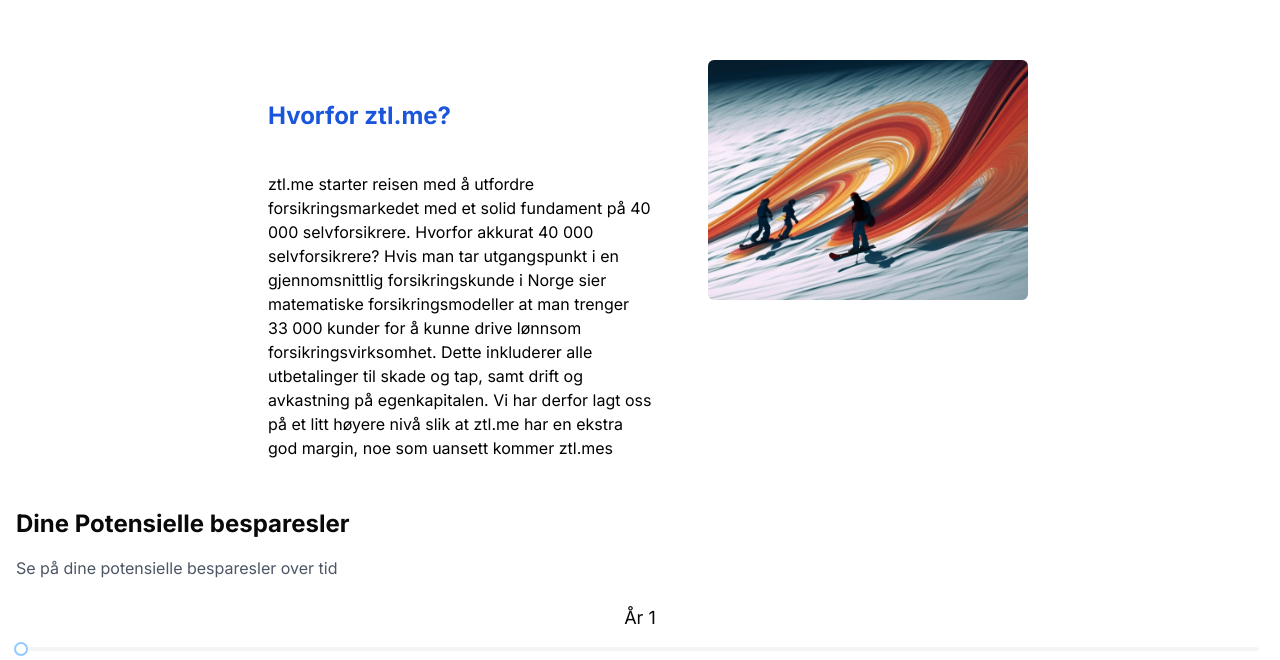
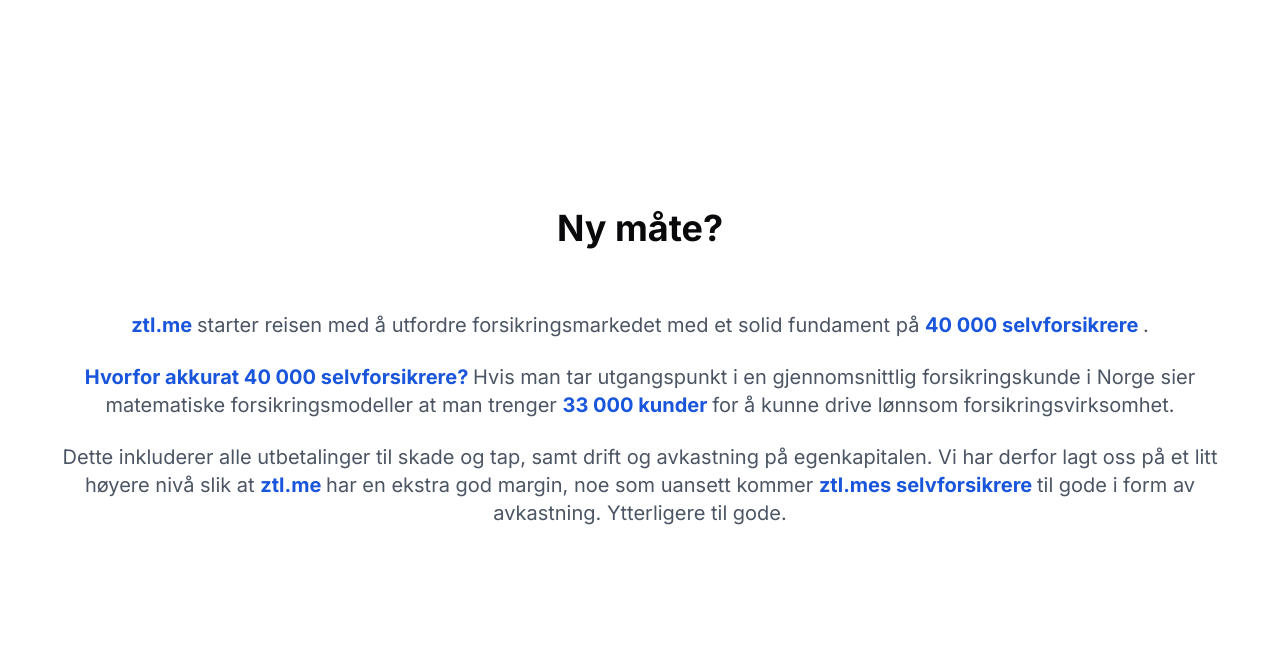
Before and after one commit to abylikhsanov/ztlme-landing-next, a Next.js app: page / in a window 1280 px wide. Shown: the part 820-1480 px from the top of the page. Built offline with nearby package versions, Linux system fonts and the light colour scheme.

Commit message:
adding scroll animation

```diff
--- a/src/app/page.tsx
+++ b/src/app/page.tsx
@@ -4,9 +4,9 @@
 
 import {useState, useEffect} from "react";
 import {Header} from "@/components/landing_page/Header"
-import {AuroraBackgroundDemo, Hero} from "@/components/landing_page/Hero"
+import {AuroraBackgroundDemo} from "@/components/landing_page/Hero"
 import {Calculator, TaxCalculator} from "@/components/landing_page/Calculator"
-import {Why} from "@/components/landing_page/Why"
+import {Why, ScrollComponent} from "@/components/landing_page/Why"
 import {FAQ} from "@/components/landing_page/FAQ"
 import {Footer} from "@/components/landing_page/Footprint"
 import {SignUpModal} from "@/components/landing_page/PopUp";
@@ -45,7 +45,7 @@
                     <div>
                         {showModal && <SignUpModal onClose={handleModal} setPage={handlePageChange}/>}
                         <AuroraBackgroundDemo handleClick={handleModal}/>
-                        <Why/>
+                        <ScrollComponent/>
                         <TaxCalculator/>
                         <FAQ/>
                     </div>
--- a/src/components/landing_page/Why.tsx
+++ b/src/components/landing_page/Why.tsx
@@ -1,17 +1,115 @@
 "use client";
 
-import {useState} from "react";
+import { useState, useRef, useEffect } from "react";
 import Image from "next/image";
-import {Button} from "@/components/ui/button"
-import { StickyScroll} from "@/lib/sticky-scroll-reveal";
+import { Button } from "@/components/ui/button";
+import { StickyScroll } from "@/lib/sticky-scroll-reveal";
+import { gsap } from "gsap";
+import { ScrollTrigger } from "gsap/dist/ScrollTrigger";
+
+export const ScrollComponent = () => {
+  const sectionRef = useRef<null | HTMLDivElement>(null);
+  const triggerRef = useRef<null | HTMLDivElement>(null);
+  const [firstFeatureOpened, setFirstFeatureOpened] = useState(false);
+  const [secondFeatureOpened, setSecondFeatureOpened] = useState(false);
+  const [thirdFeatureOpened, setThirdFeatureOpened] = useState(false);
+  gsap.registerPlugin(ScrollTrigger);
+
+  useEffect(() => {
+    const pin = gsap.fromTo(
+      sectionRef.current,
+      {
+        translateX: 0,
+      },
+      {
+        translateX: "-300vw",
+        ease: "none",
+        duration: 1,
+        scrollTrigger: {
+          trigger: triggerRef.current,
+          start: "top top",
+          end: "2000 top",
+          scrub: 0.6,
+          pin: true,
+        },
+      }
+    );
+
+    return () => {
+      pin.kill();
+    };
+  }, []);
+
+  return (
+    <section id={"Why"} className="overflow-hidden">
+      <div ref={triggerRef}>
+        <div className="h-screen w-400vw flex flex-row relative" ref={sectionRef}>
+          {/* Feature 1 */}
+          <div className="h-screen w-screen flex flex-col justify-center items-center">
+            <h1 className="font-bold leading-normal font-dm text-4xl mb-6">Ny måte?</h1>
+            <div className="p-8 text-md md:text-lg lg:text-xl font-dm text-center text-gray-600 leading-relaxed space-y-6">
+              <p>
+                <strong>
+                  <span className="text-blue-700">ztl.me</span>{" "}
+                </strong>{" "}
+                starter reisen med å utfordre forsikringsmarkedet med et solid fundament på{" "}
+                <strong>
+                  <span className="text-blue-700">40 000 selvforsikrere</span>{" "}
+                </strong>
+                .
+              </p>
+              <p>
+                <strong>
+                  <span className="text-blue-700">Hvorfor akkurat 40 000 selvforsikrere?</span>{" "}
+                </strong>{" "}
+                Hvis man tar utgangspunkt i en gjennomsnittlig forsikringskunde i Norge sier matematiske forsikringsmodeller at man trenger{" "}
+                <strong>
+                  <span className="text-blue-700">33 000 kunder</span>{" "}
+                </strong>{" "}
+                for å kunne drive lønnsom forsikringsvirksomhet.
+              </p>
+              <p>
+                Dette inkluderer alle utbetalinger til skade og tap, samt drift og avkastning på egenkapitalen. Vi har derfor lagt oss på et litt høyere nivå
+                slik at{" "}
+                <strong>
+                  <span className="text-blue-700">ztl.me</span>{" "}
+                </strong>{" "}
+                har en ekstra god margin, noe som uansett kommer{" "}
+                <strong>
+                  <span className="text-blue-700">ztl.mes selvforsikrere</span>{" "}
+                </strong>{" "}
+                til gode i form av avkastning. Ytterligere til gode.
+              </p>
+            </div>
+          </div>
+          {/* Feature 2 */}
+          <div className="h-screen w-screen flex flex-col justify-center items-center">
+            <h1 className="font-bold leading-normal font-dm text-4xl mb-6">Imagine Anna</h1>
+            <p>Anna has a low risk profile, owns a car and pays around 15,000 NOK for the car insurance. </p>
+          </div>
+          {/* Feature 3 */}
+          <div className="h-screen w-screen flex flex-col justify-center items-center">
+            <h1 className="font-bold leading-normal font-dm text-4xl mb-6">No claims made?</h1>
+            <p>Anna does not get any benefit from that.</p>
+          </div>
+          {/* Feature 4 */}
+          <div className="h-screen w-screen flex flex-col justify-center items-center">
+            <h1 className="font-bold leading-normal font-dm text-4xl mb-6">Statistics tell everything</h1>
+            <p>Official data from statistics show that only a light higher sum of half of the car premiums are being used to pay claims</p>
+          </div>
+        </div>
+      </div>
+    </section>
+  );
+};
 
 export const Why = () => {
   return (
     <div className="">
       <StickyScroll content={content} />
     </div>
-    )
-}
+  );
+};
 
 export const Ahy = () => {
   const [firstFeatureOpened, setFirstFeatureOpened] = useState(false);
@@ -20,18 +118,13 @@
 
   return (
     <div className="flex flex-col m-12 max-w-7xl mx-auto">
-            <div
-                        className="flex flex-col items-center p-8 max-w-4xl mx-auto rounded-xl mb-24 bg-gray-50 shadow-xl">
+      <div className="flex flex-col items-center p-8 max-w-4xl mx-auto rounded-xl mb-24 bg-gray-50 shadow-xl">
         <h1 className="font-bold leading-normal font-dm text-4xl mb-6">Hvorfor ztl.me?</h1>
         <p className="text-md md:text-lg lg:text-xl font-dm text-center text-gray-600 leading-relaxed">
-                    ztl.me starter reisen med å utfordre forsikringsmarkedet med et solid fundament på 40 000
-                    selvforsikrere. Hvorfor akkurat 40 000 selvforsikrere? Hvis
-                    man tar utgangspunkt i en gjennomsnittlig forsikringskunde i Norge sier matematiske
-                    forsikringsmodeller at man trenger 33 000 kunder for å kunne drive
-                    lønnsom forsikringsvirksomhet. Dette inkluderer alle utbetalinger til skade og tap, samt drift og
-                    avkastning på egenkapitalen. Vi har derfor lagt oss
-                    på et litt høyere nivå slik at ztl.me har en ekstra god margin, noe som uansett kommer ztl.mes
-                    selvforsikrere til gode i form av avkastning.
+          ztl.me starter reisen med å utfordre forsikringsmarkedet med et solid fundament på 40 000 selvforsikrere. Hvorfor akkurat 40 000 selvforsikrere? Hvis
+          man tar utgangspunkt i en gjennomsnittlig forsikringskunde i Norge sier matematiske forsikringsmodeller at man trenger 33 000 kunder for å kunne drive
+          lønnsom forsikringsvirksomhet. Dette inkluderer alle utbetalinger til skade og tap, samt drift og avkastning på egenkapitalen. Vi har derfor lagt oss
+          på et litt høyere nivå slik at ztl.me har en ekstra god margin, noe som uansett kommer ztl.mes selvforsikrere til gode i form av avkastning.
           Ytterligere til gode.
         </p>
         {/* Add a button or call to action if applicable */}
@@ -67,7 +160,6 @@
       </div>
 
       <div>
-
         {/* Third feature */}
         <Features
           header="Styrk felleskapet"
@@ -83,14 +175,14 @@
         />
       </div>
     </div>
-)
-    ;
+  );
 };
 
 const content = [
   {
     title: "Hvorfor ztl.me?",
-        description: "ztl.me starter reisen med å utfordre forsikringsmarkedet med et solid fundament på 40 000\n" +
+    description:
+      "ztl.me starter reisen med å utfordre forsikringsmarkedet med et solid fundament på 40 000\n" +
       "                selvforsikrere. Hvorfor akkurat 40 000 selvforsikrere? Hvis\n" +
       "                man tar utgangspunkt i en gjennomsnittlig forsikringskunde i Norge sier matematiske\n" +
       "                forsikringsmodeller at man trenger 33 000 kunder for å kunne drive\n" +
@@ -101,13 +193,7 @@
       "                Ytterligere til gode.",
     content: (
       <div className="h-full w-full bg-[linear-gradient(to_bottom_right,var(--cyan-500),var(--emerald-500))] flex items-center justify-center text-white">
-                <Image
-                    src="/body_1.png"
-                    width={300}
-                    height={300}
-                    className="h-full w-full object-cover"
-                    alt="linear board demo"
-                />
+        <Image src="/body_1.png" width={300} height={300} className="h-full w-full object-cover" alt="linear board demo" />
       </div>
     ),
   },
@@ -117,13 +203,7 @@
       "Det solide fundamentet til ztl.me tilbyr et beskyttelsesnivå som er sammenlignbart med et hvilket som helst tradisjonelt forsikringsselskap. Som vi viste gjennom bileksempelet er det store summer som er ubenyttede, og som utgjør kjernen i forsikringsselskapene forretningsmodell. I motsetning til de store tradisjonelle forsikringsselskapene hvor disse midlene havne i eiernes lommer, fordeles midlene på ztl.mes selvforsikrere.",
     content: (
       <div className="h-full w-full  flex items-center justify-center text-white">
-                <Image
-                    src="/body_2.png"
-                    width={300}
-                    height={300}
-                    className="h-full w-full object-cover"
-                    alt="linear board demo"
-                />
+        <Image src="/body_2.png" width={300} height={300} className="h-full w-full object-cover" alt="linear board demo" />
       </div>
     ),
   },
@@ -132,13 +212,7 @@
     description: "",
     content: (
       <div className="h-full w-full  flex items-center justify-center text-white">
-                <Image
-                    src="/body_3.png"
-                    width={300}
-                    height={300}
-                    className="h-full w-full object-cover"
-                    alt="linear board demo"
-                />
+        <Image src="/body_3.png" width={300} height={300} className="h-full w-full object-cover" alt="linear board demo" />
       </div>
     ),
   },
@@ -147,17 +221,11 @@
     description: "",
     content: (
       <div className="h-full w-full  flex items-center justify-center text-white">
-                <Image
-                    src="/body_1.png"
-                    width={300}
-                    height={300}
-                    className="h-full w-full object-cover"
-                    alt="linear board demo"
-                />
+        <Image src="/body_1.png" width={300} height={300} className="h-full w-full object-cover" alt="linear board demo" />
       </div>
     ),
   },
-]
+];
 
 const Features = ({
   header,
@@ -186,8 +254,7 @@
           ) : (
             <p className="text-sm sm:text-xl md:text-xl font-dm text-center text-gray-500">{smallText}</p>
           )}
-                    <Button variant="default" className="mt-4 mx-auto bg-blue-600"
-                            onClick={() => setFirstFeatureOpened(!featureOpened)}>
+          <Button variant="default" className="mt-4 mx-auto bg-blue-600" onClick={() => setFirstFeatureOpened(!featureOpened)}>
             {featureOpened ? "Lukk" : "Les mer"}
           </Button>
         </div>
@@ -199,21 +266,18 @@
           ) : (
             <p className="text-sm sm:text-xl md:text-xl font-dm text-center text-gray-500">{smallText}</p>
           )}
-                    <Button variant="default" className="mt-4 mx-auto bg-blue-600"
-                            onClick={() => setFirstFeatureOpened(!featureOpened)}>
+          <Button variant="default" className="mt-4 mx-auto bg-blue-600" onClick={() => setFirstFeatureOpened(!featureOpened)}>
             {featureOpened ? "Lukk" : "Les mer"}
           </Button>
         </div>
       )}
       {reversedOrder ? (
         <div className="md:w-1/2 flex justify-center items-center md:order-1">
-                    <Image className="rounded-lg" src={image} alt="Body 1" layout="responsive" height={400}
-                           width={600}/>
+          <Image className="rounded-lg" src={image} alt="Body 1" layout="responsive" height={400} width={600} />
         </div>
       ) : (
         <div className="md:w-1/2 flex justify-center items-center">
-                    <Image className="rounded-lg" src={image} alt="Body 1" layout="responsive" height={400}
-                           width={600}/>
+          <Image className="rounded-lg" src={image} alt="Body 1" layout="responsive" height={400} width={600} />
         </div>
       )}
     </div>
--- a/tailwind.config.ts
+++ b/tailwind.config.ts
@@ -86,6 +86,10 @@
                 "accordion-up": "accordion-up 0.2s ease-out",
                 aurora: "aurora 60s linear infinite",
             },
+            width: {
+                '400vw': '400vw',
+                '-300vw': '-300vw'
+              },
         },
     },
     plugins: [
```
Lines whose indentation alone changed are shown as unchanged.
